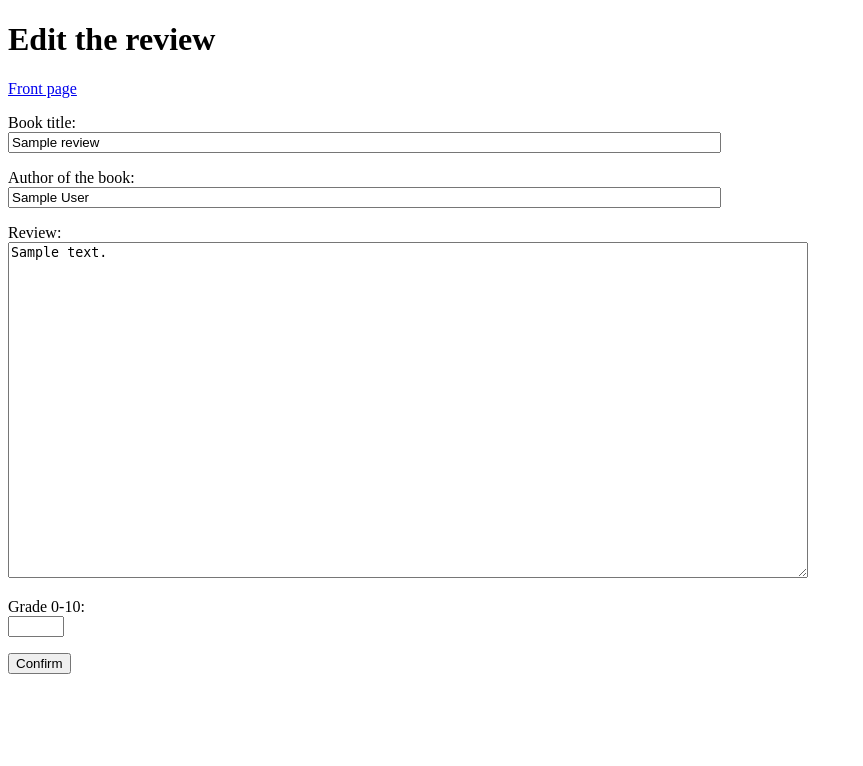
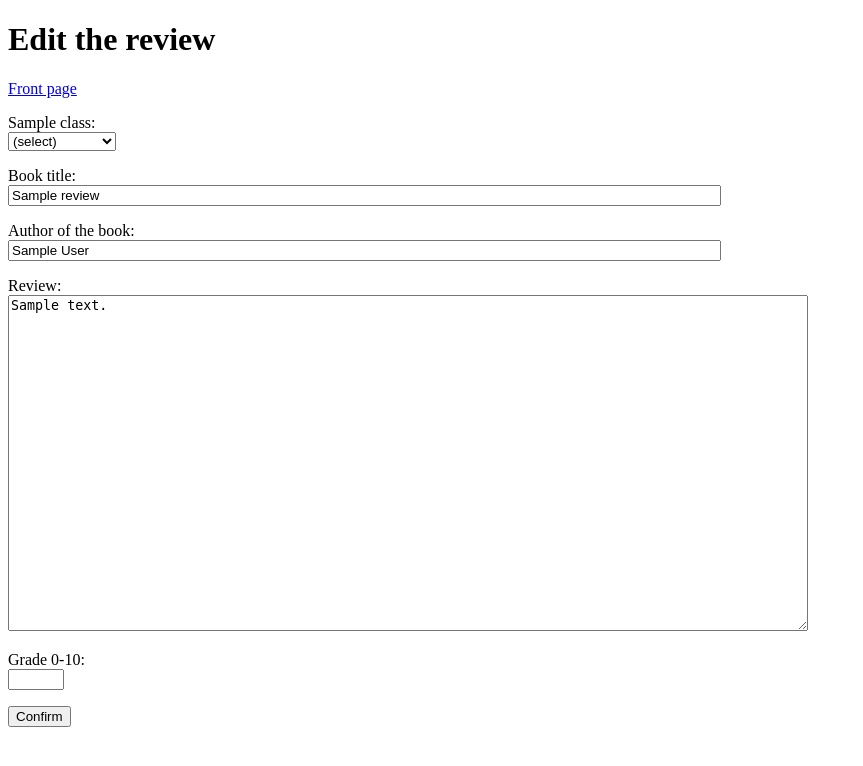
Before and after one commit to haikoj/kirja-arvostelut, a Flask app: template templates/edit_review.html in a window 1280 px wide. Shown: the top 766 px of the page, without its empty margins (0-863 px from the left). Run offline with Flask 3, Linux system fonts and the light colour scheme; the template is opened without the code that fills it: most values are stand-ins (such as "Sample title", 1, 10 or a date in 2020).

Commit message:
Add edit classes option

```diff
--- a/app.py
+++ b/app.py
@@ -72,15 +72,15 @@ def show_user(user_id):
 def create_review():
     require_login()
 
-    title = request.form.get("title", "").strip()
-    author = request.form.get("author", "").strip()
-    review_text = request.form.get("review", "").strip()
-    grade = request.form.get("grade", "").strip()
+    title = request.form["title"]
+    author = request.form["author"]
+    review_text = request.form["review"]
+    grade = request.form["grade"]
 
     classes = []
     for entry in request.form.getlist("classes"):
         if entry and entry != "(select)" and ":" in entry:
-            part1, part2 = entry.split(":", 1)
+            part1, part2 = entry.split(":")
             classes.append((part1, part2))
 
     if not (title and author and review_text and grade):
@@ -112,7 +112,15 @@ def edit_review(review_id):
     if review["user_id"] != session["user_id"]:
         abort(403)
 
-    return render_template("edit_review.html", review=review)
+    all_classes = reviews.get_all_classes()
+    classes = {}
+    for my_class in all_classes:
+        classes[my_class] = ""
+    for entry in reviews.get_classes(review_id):
+        classes[entry["title"]] = entry["value"]
+
+    reviews.get_classes(review_id)
+    return render_template("edit_review.html", review=review, all_classes=all_classes, classes=classes)
 
 
 @app.route("/update_review", methods=["POST"])
@@ -121,7 +129,6 @@ def update_review():
     review = reviews.get_review(review_id)
     if not review:
         abort(404)
-
     if review["user_id"] != session["user_id"]:
         abort(403)
 
@@ -135,20 +142,24 @@ def update_review():
     except:
         return "The grade must be an integer between 0 and 10"
 
-
     if author and review_text and title and (grade or grade == 0):
         if len(title) > 100:
             return f"Book title is {len(title)-100} characters too long."
         if len(author) > 50:
             return f"Author name is {len(author)-50} characters too long."
-        if 10 >= int(grade) >= 0:
-            reviews.update_review(review_id, title, author, review_text, grade)
-            return redirect("/review/" + str(review_id))
-        else:
+        if not 10 >= int(grade) >= 0:
             return "The grade must be between 0 and 10"
     else:
         return "All fields must be filled"
 
+    classes = []
+    for entry in request.form.getlist("classes"):
+        if entry and entry != "(select)" and ":" in entry:
+            part1, part2 = entry.split(":")
+            classes.append((part1, part2))
+
+    reviews.update_review(review_id, title, author, review_text, grade, classes)
+    return redirect("/review/" + str(review_id))
 
 @app.route("/delete_review/<int:review_id>", methods = ["GET", "POST"])
 def delete_review(review_id):
--- a/templates/edit_review.html
+++ b/templates/edit_review.html
@@ -9,6 +9,26 @@
             <input type="hidden" name="review_id" value="{{ review.id }}" />
 
             <a href="/">Front page</a>
+
+            {% for class in all_classes %}
+            <p>
+                {{ class|capitalize }}: <br />
+                <select name="classes">
+                <option value="(select)">(select)</option>
+                {% for option in all_classes[class] %}
+                    {% if classes[class] == option %}
+                    <option value="{{ class }}:{{ option }}" selected>
+                        {{ option }}
+                    </option>
+                    {% else %}
+                    <option value="{{ class }}:{{ option }}">
+                        {{ option }}
+                    </option>
+                    {% endif %}
+                {% endfor %}
+                </select>
+            </p>
+            {% endfor %}
 
             <p>
                 Book title: <br />
```
Also changed, not shown: reviews.py (+13 -5 lines), db.py (line endings or trailing spaces).
